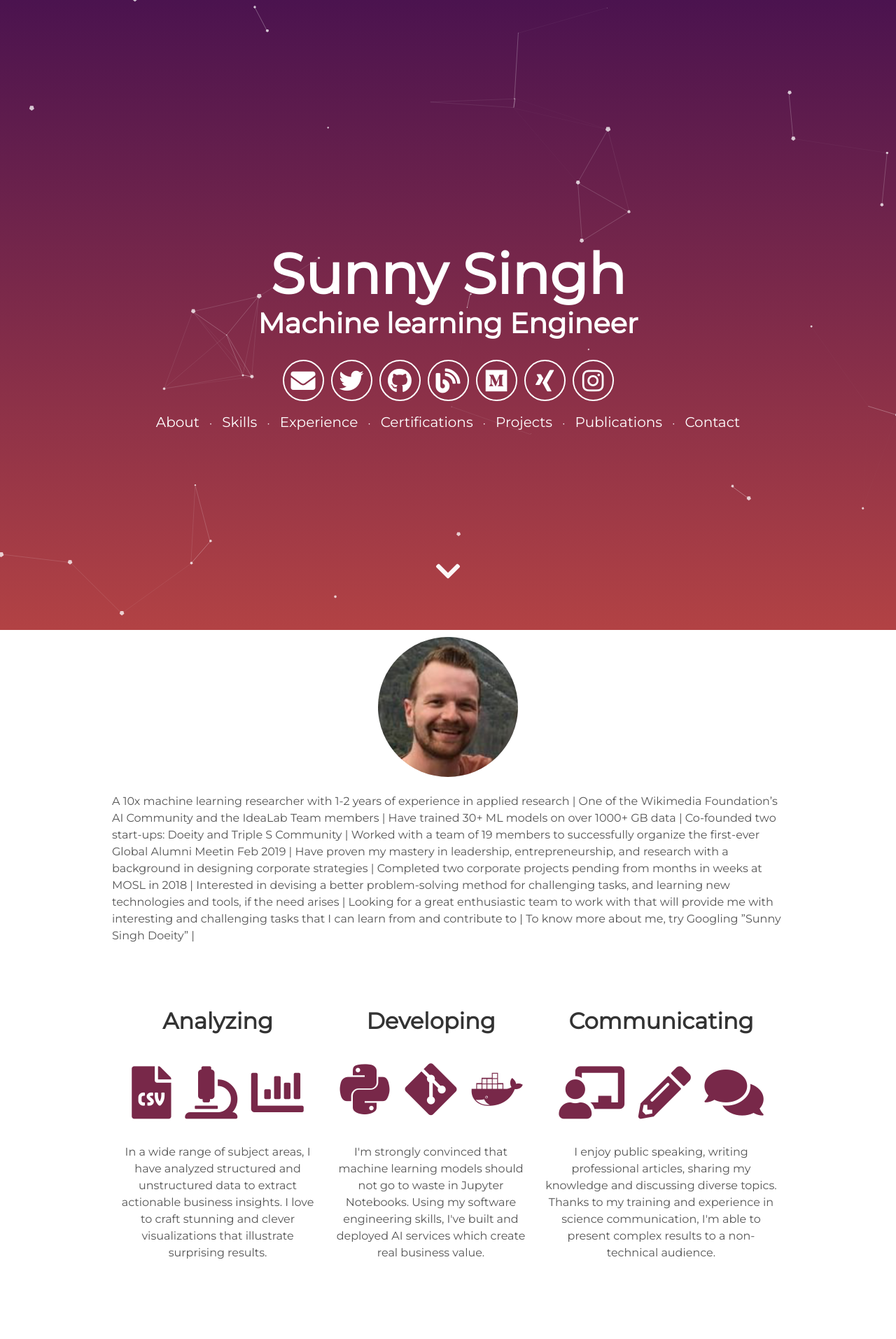
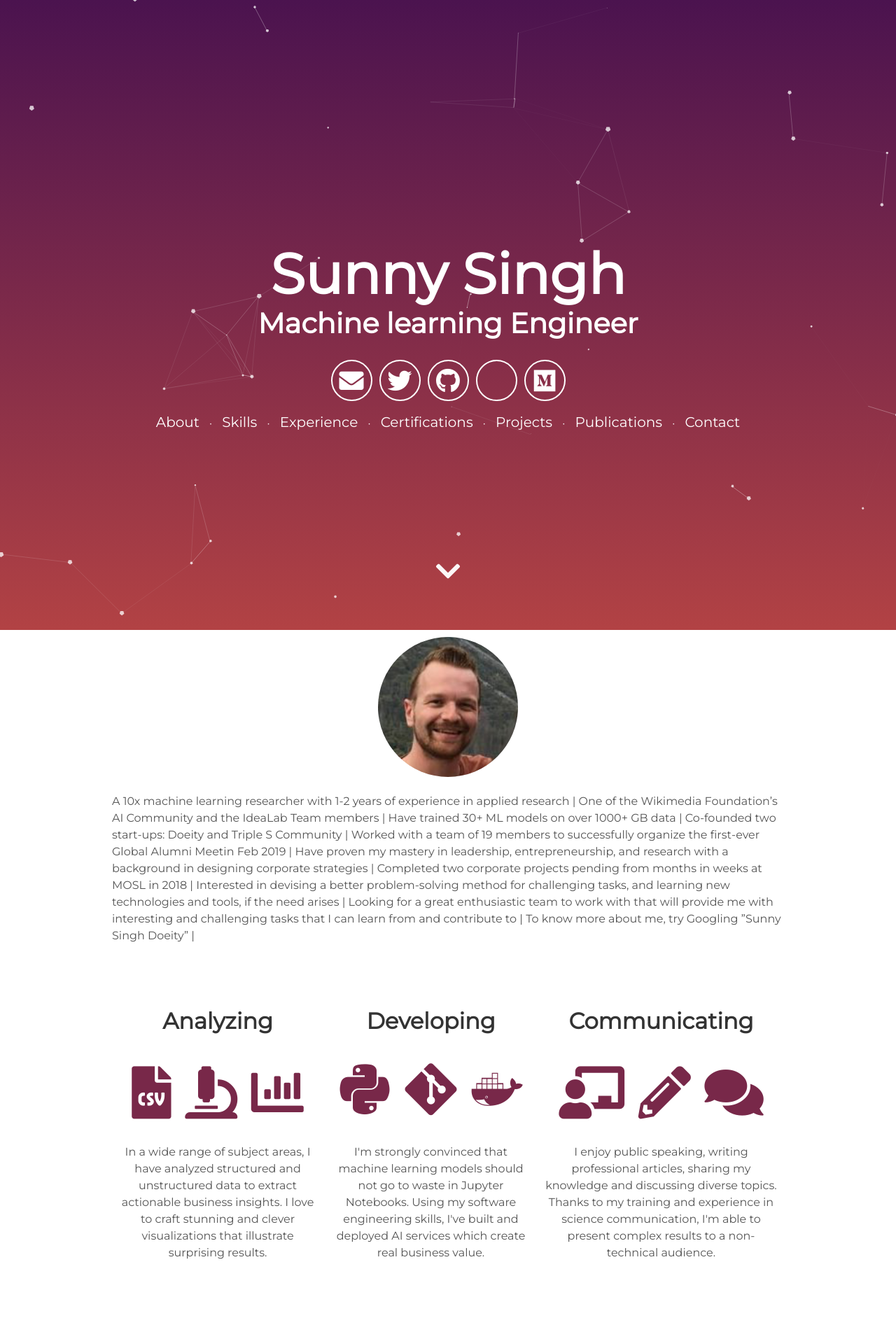
Before and after one commit to arkadee/arkadee.github.io, a Jekyll site: the page built from index.html, in a window 1280 px wide. Shown: the top 1913 px of the page at 70% size. Built offline with Jekyll 4.4.1, drawn with Linux system fonts in a browser that asks for light colours.

Commit message:
Update header.html

```diff
--- a/_includes/header.html
+++ b/_includes/header.html
@@ -5,13 +5,11 @@
         <span class="site-description">{{site.user_job_title}}</span>
       </h1>
       <div class="header-icons">
-        <a aria-label="E-Mail" href="mailto:sunnysinghnitb@gmail.com"><i class="icon fas fa-envelope"></i></a>
+        <a aria-label="E-Mail" href="mailto:sunny@doeity.com"><i class="icon fas fa-envelope"></i></a>
         <a aria-label="Twitter" target="_blank" href="http://twitter.com/sunnysinghnitb"><i class="icon fab fa-twitter" aria-hidden="true"></i></a>
         <a aria-label="Github" target="_blank" href="https://github.com/sunnysinghnitb"><i class="icon fab fa-github" aria-hidden="true"></i></a>
-        <a aria-label="Blog" target="_blank" href="https://dhaitz-blog.netlify.com"><i class="icon fas fa-blog" aria-hidden="true"></i></a>
+        <a aria-label="Blog" target="_blank" href="https://facebook.com/sunnysinghnitb"><i class="icon fas fa-facebook" aria-hidden="true"></i></a>
         <a aria-label="Medium" target="_blank" href="https://medium.com/@sunnysinghnitb"><i class="icon fab fa-medium" aria-hidden="true"></i></a>
-        <a aria-label="XING" target="_blank" href="https://xing.to/dhaitz"><i class="icon fab fa-xing" aria-hidden="true"></i></a>
-        <a aria-label="Instagram" target="_blank" href="https://www.instagram.com/dhaitz_data/"><i class="icon fab fa-instagram" aria-hidden="true"></i></a>
       </div>
       <div class="header-links">
         <a class="link" href="#about" data-scroll>About</a>
```
